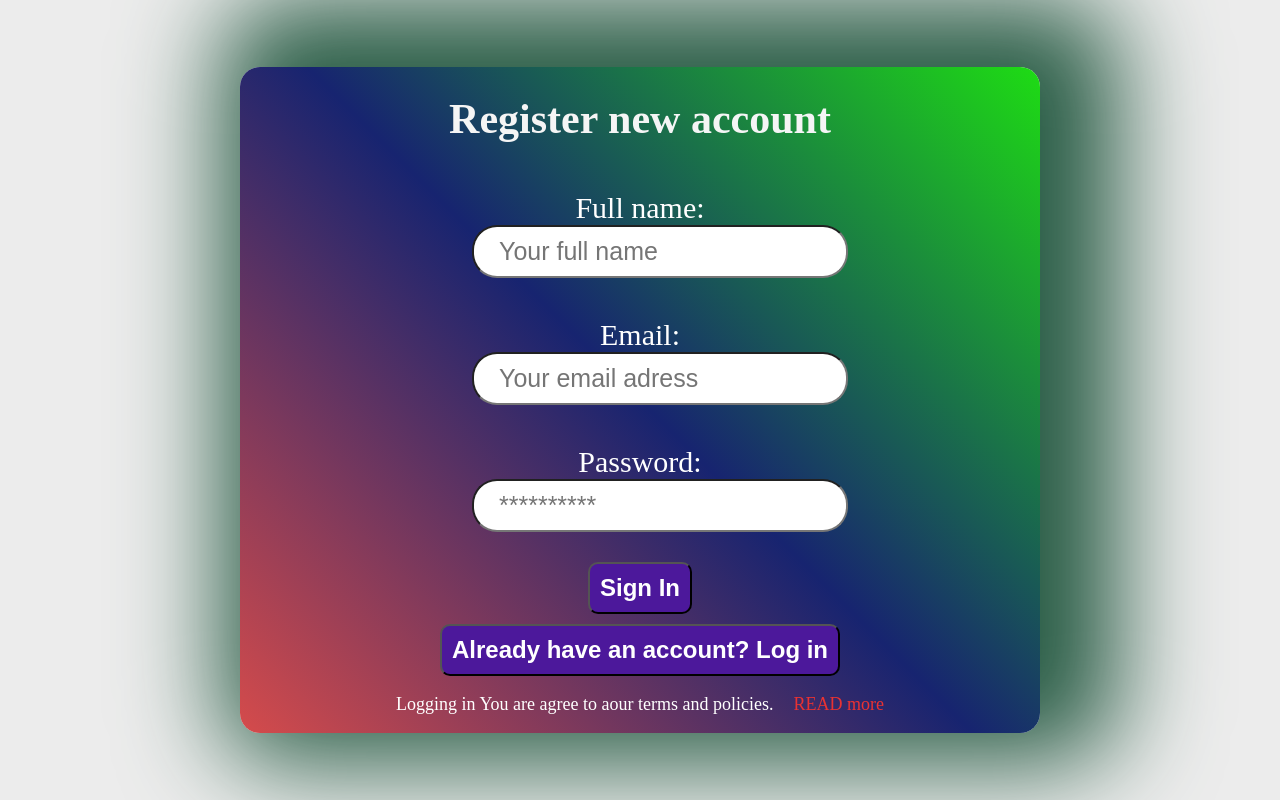
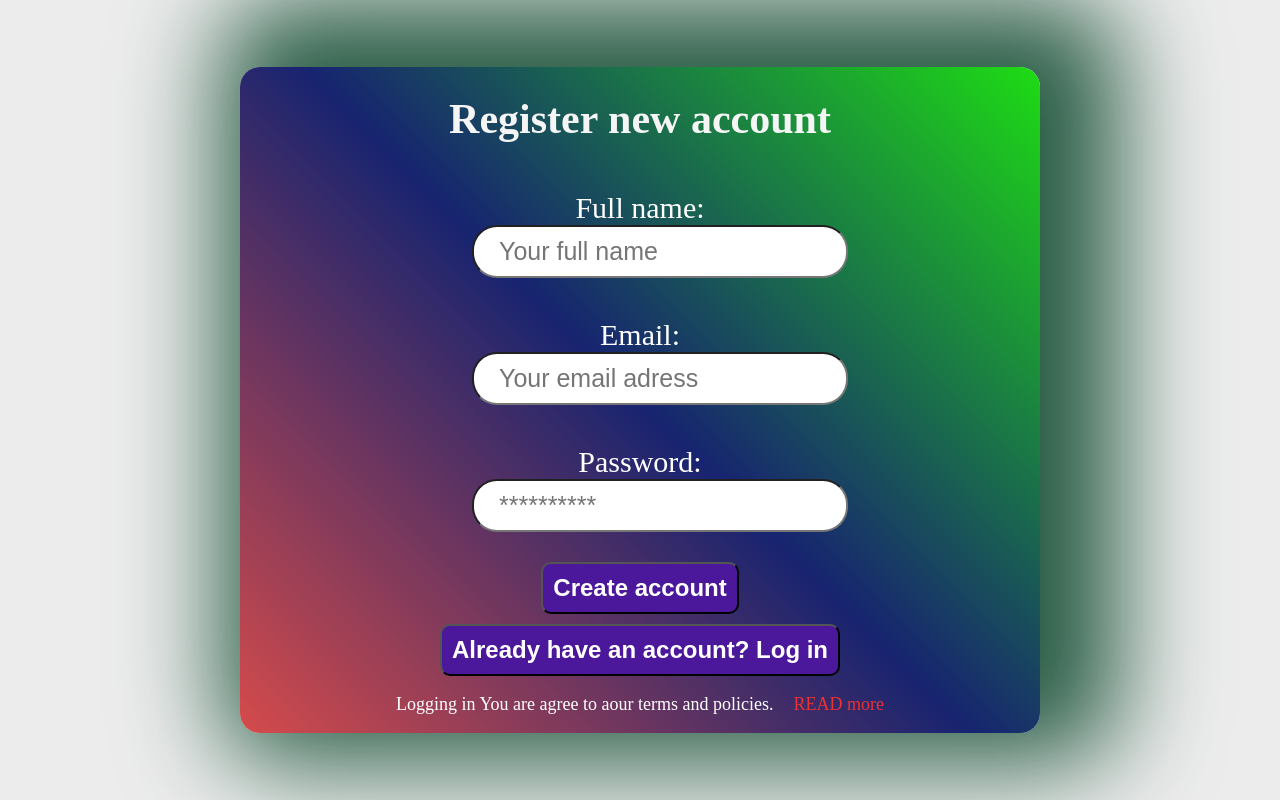
Before and after one commit to PawelOwiesek/login_user, a React (Create React App) app: page / in a window 1280 px wide. Both pictures are taken after a click on the button "No account yet? Register". Built offline with nearby package versions, Linux system fonts and the light colour scheme.

Commit message:
if res.statusText ok take user to login page

```diff
--- a/src/features/registerPage/RegisterForm.js
+++ b/src/features/registerPage/RegisterForm.js
@@ -32,7 +32,13 @@ const RegisterForm = ({ formName }) => {
     if (errors.name === "" && errors.password === "" && errors.email === "") {
       axios
         .post("http://localhost:8081/signup", values)
-        .then((res) => console.log(res))
+        .then((res) => {
+          if (res.statusText === "OK") {
+            formName("login");
+          } else {
+            formName("register");
+          }
+        })
         .catch((err) => console.log(err));
     }
   };
@@ -81,7 +87,7 @@ const RegisterForm = ({ formName }) => {
             <p style={{ margin: "0", color: "crimson", fontSize: "22px" }}>
               {errors.password && <span>{errors.password}</span>}
             </p>
-            <Button type="submit">Sign In</Button>
+            <Button type="submit">Create account</Button>
           </form>
           <Button onClick={() => formName("login")}>
             Already have an account? Log in
```
